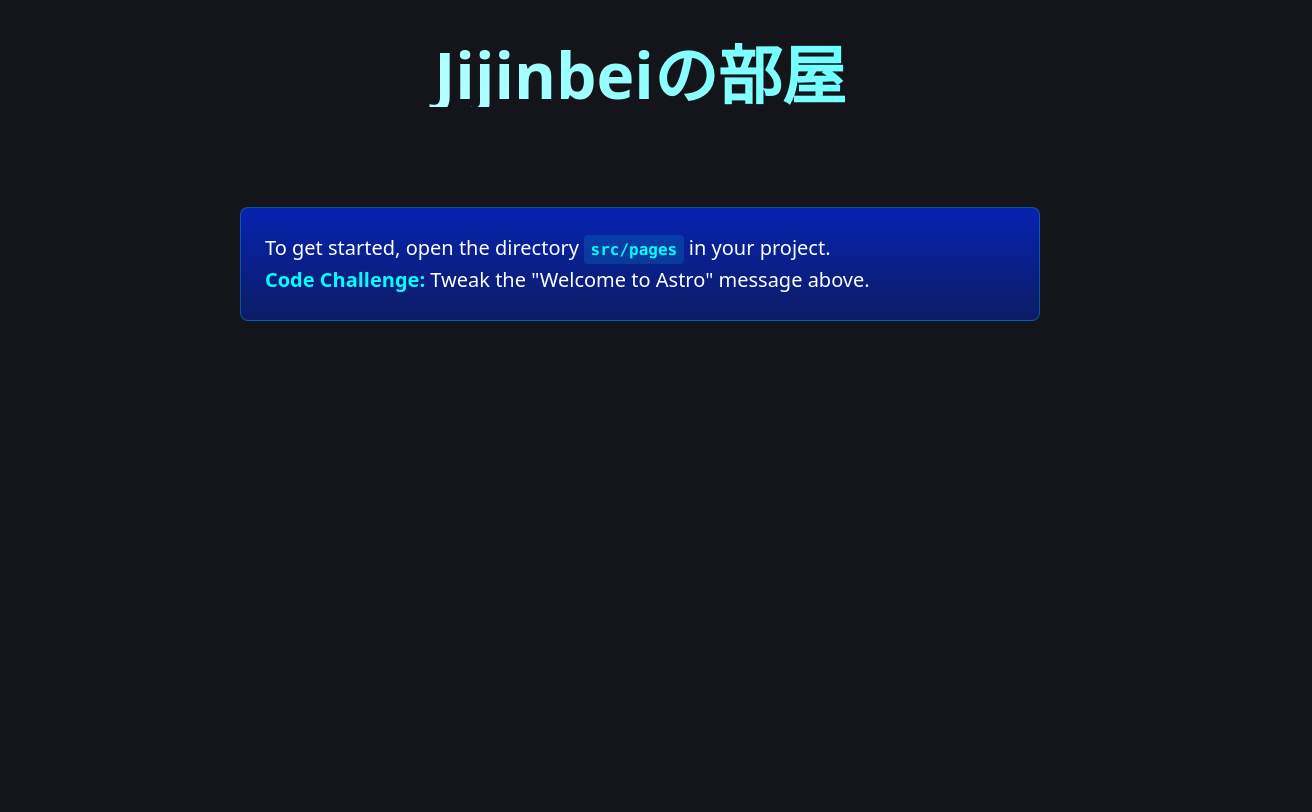
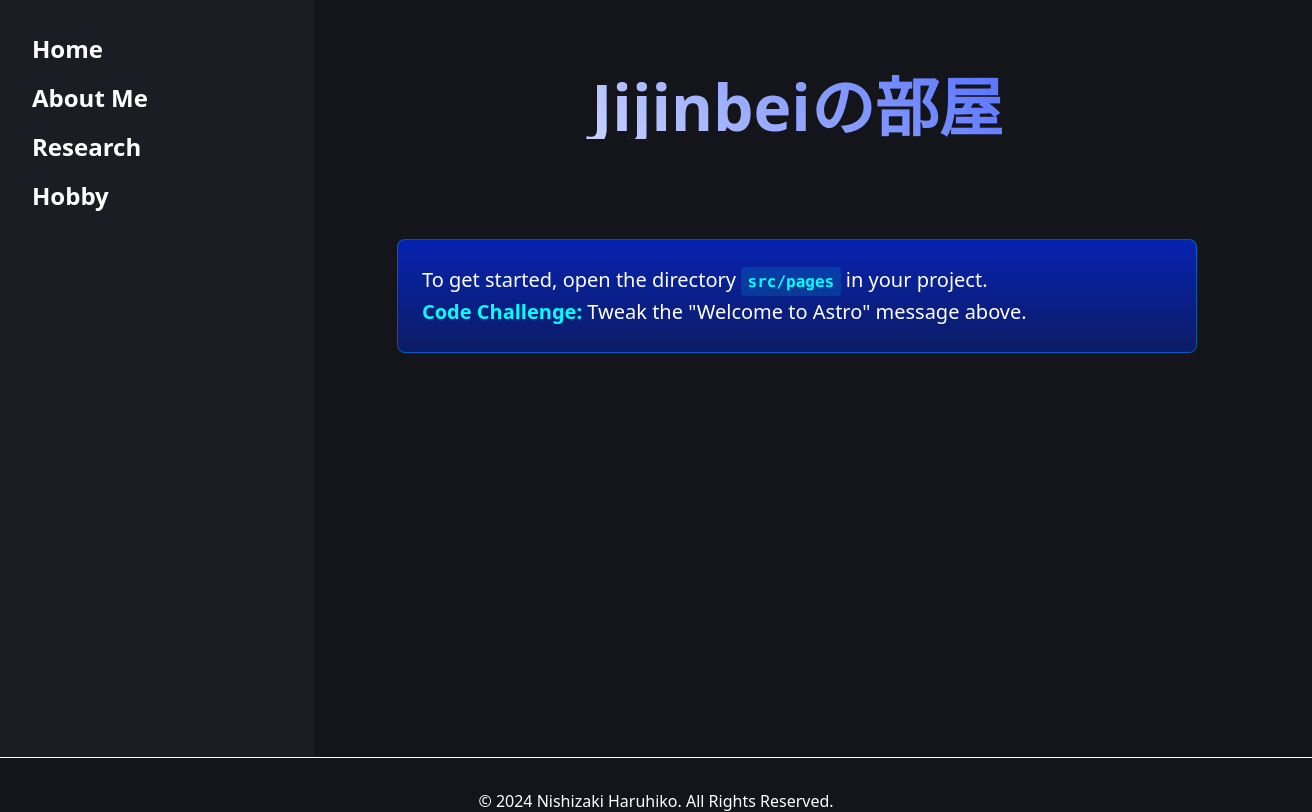
Before and after one commit to jijinbei/HomePage, an Astro site: page / in a window 1280 px wide. Shown: the whole page, 1312 px wide, since content can reach past the window. Built offline with nearby package versions, Linux system fonts and the light colour scheme; Astro itself is replaced by a stand-in of ours.

Commit message:
サイドバーの作成

```diff
--- a/src/layouts/Layout.astro
+++ b/src/layouts/Layout.astro
@@ -12,15 +12,44 @@ const { title } = Astro.props;
 		<meta charset="UTF-8" />
 		<meta name="description" content="Astro description" />
 		<meta name="viewport" content="width=device-width" />
-		<link rel="icon"  href="/favicon.jpg" />
+		<link rel="icon" href="/favicon.jpg" />
 		<meta name="generator" content={Astro.generator} />
 		<title>{title}</title>
 	</head>
 	<body>
-		<h1>{title}</h1>
-		<slot />
+		<div class="container">
+			<button id="sidebarToggle" class="sidebar-toggle" aria-label="Toggle sidebar">☰</button>
+			<aside class="sidebar" id="sidebar">
+				<nav>
+					<ul>
+						<li><a href="/">Home</a></li>
+						<li><a href="about">About Me</a></li>
+						<li><a href="research">Research</a></li>
+						<li><a href="hobby">Hobby</a></li>
+					</ul>
+				</nav>
+			</aside>
+			<main class="content">
+				<h1>{title}</h1>
+				<slot />
+			</main>
+		</div>
+		<footer>
+			<p>© {new Date().getFullYear()} Nishizaki Haruhiko. All Rights Reserved.</p>
+		</footer>
+		<script>
+			const sidebarToggle = document.getElementById('sidebarToggle');
+			const sidebar = document.getElementById('sidebar');
+
+			if (sidebarToggle && sidebar) {
+				sidebarToggle.addEventListener('click', function() {
+					sidebar.classList.toggle('active');
+				});
+			}
+		</script>
 	</body>
 </html>
+
 <style is:global>
 	:root {
 		--accent: 255, 255, 255;
@@ -29,13 +58,73 @@ const { title } = Astro.props;
 		--accent-gradient: linear-gradient(
 			45deg,
 			rgb(var(--accent)),
-			rgb(var(--accent-light)) 30%,
-			white 60%
+			rgb(var(--accent-dark)) 30%,
+			rgb(200, 200, 200) 60%
 		);
 	}
 	html {
 		font-family: system-ui, sans-serif;
 		background: #13151a;
+	}
+	body {
+		display: flex;
+		flex-direction: column;
+		min-height: 100vh;
+		margin: 0;
+		color: white;
+	}
+	.container {
+		display: flex;
+		flex-grow: 1;
+	}
+	.sidebar-toggle {
+		display: block;
+		background: none;
+		border: none;
+		color: white;
+		font-size: 2rem;
+		padding: 1rem;
+		cursor: pointer;
+	}
+	.sidebar {
+		width: 250px;
+		background-color: #1a1d23;
+		padding: 2rem;
+		display: none;
+		font-size: 1.5rem;
+	}
+	.sidebar.active {
+		display: block;
+	}
+	@media (min-width: 768px) {
+		.sidebar {
+			display: block;
+		}
+		.sidebar-toggle {
+			display: none;
+		}
+	}
+	.sidebar nav ul {
+		list-style: none;
+		padding: 0;
+		margin: 0;
+	}
+	.sidebar nav ul li {
+		margin-bottom: 1rem;
+	}
+	.sidebar nav ul li a {
+		color: var(--accent-light);
+		text-decoration: none;
+		font-weight: bold;
+		transition: font-size 0.3s ease;
+		font-size: 1.5rem;
+	}
+	.sidebar nav ul li a:hover {
+		font-size: 1.7rem;
+	}
+	.content {
+		flex-grow: 1;
+		padding: 2rem;
 	}
 	h1 {
 		font-size: 4rem;
@@ -60,4 +149,12 @@ const { title } = Astro.props;
 			Courier New,
 			monospace;
 	}
+	footer {
+		width: 100%;
+		height: 10px;
+		color: #ffffff;
+		text-align: center;
+		padding: 1rem;
+		border-top: 1px solid #ffffff;
+	}
 </style>
```
Also changed, not shown: src/pages/hobby.astro (added, +8 -0 lines), src/pages/research.astro (added, +8 -0 lines).
